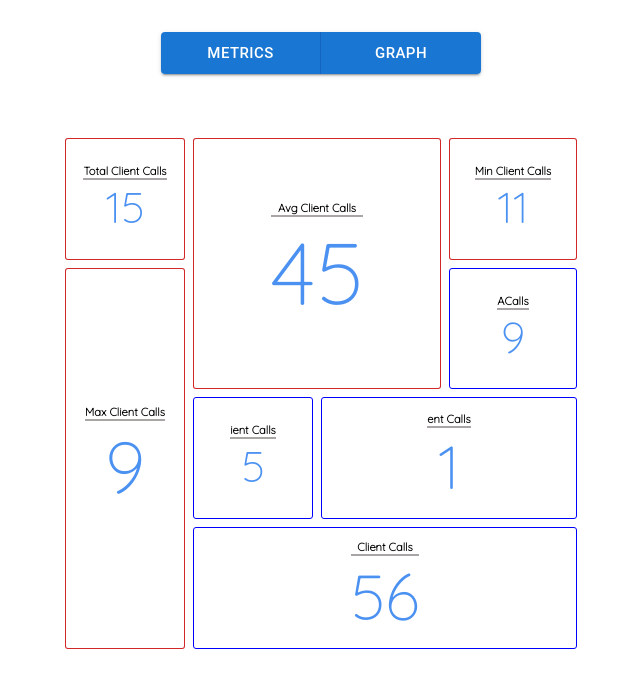
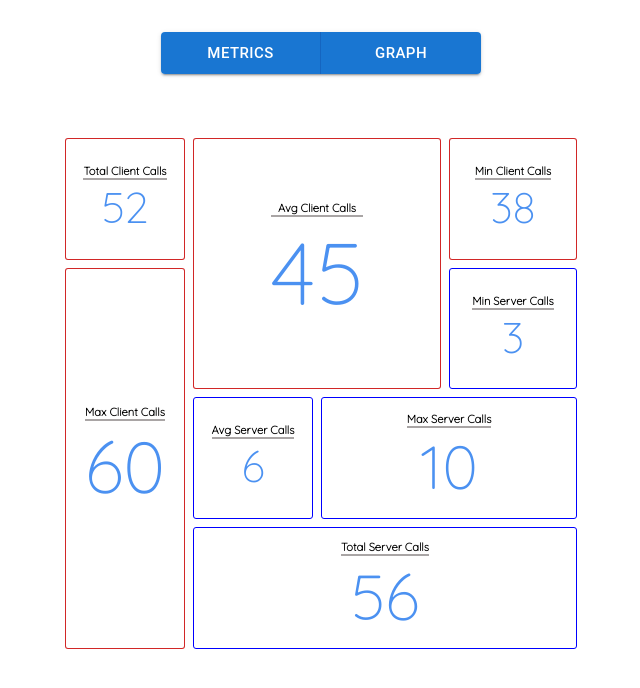
Before and after one commit to oslabs-beta/gRPSeek, a React app: page /metrics in a window 1280 px wide. Shown: the top 688 px of the page, without its empty margins (319-959 px from the left). Built offline with nearby package versions, Linux system fonts and the light colour scheme.

Commit message:
refactored

```diff
--- a/src/App.tsx
+++ b/src/App.tsx
@@ -8,7 +8,7 @@ import MetricsView from "./Pages/MetricsView";
 import GraphView from "./Pages/GraphView";
 
 
-const App = () => {
+const App: React.FC = () => {
   return (
     <Router>
       <Routes>
--- a/src/Pages/Main.tsx
+++ b/src/Pages/Main.tsx
@@ -1,10 +1,10 @@
 import React from 'react'
 import NavBar from '../client/components/NavBar'
 
-function Main() {
+const Main: React.FC = () => {
   return (
     <NavBar/>
-  )
-}
+    )
+  }
 
 export default Main
--- a/src/Pages/MetricsView.tsx
+++ b/src/Pages/MetricsView.tsx
@@ -4,15 +4,15 @@ import BoxMetric from "../client/components/Box";
 
 
 const MetricsView: React.FC = () => {
-  const fakeClientData = [
-    { metric: "Total Client Calls", total: 15 },
+  const fakeClientData: {metric: string, total: number}[] = [
+    { metric: "Total Client Calls", total: 52 },
     { metric: "Avg Client Calls ", total: 45 },
-    { metric: "Min Client Calls", total: 11 },
-    { metric: "Max Client Calls", total: 9 },
-    { metric: "Client Calls", total: 56 },
-    { metric: "ient Calls", total: 5 },
-    { metric: "ACalls", total: 9 },
-    { metric: "ent Calls", total: 1 },
+    { metric: "Min Client Calls", total: 38 },
+    { metric: "Max Client Calls", total: 60 },
+    { metric: "Total Server Calls", total: 56 },
+    { metric: "Avg Server Calls", total: 6 },
+    { metric: "Min Server Calls", total: 3 },
+    { metric: "Max Server Calls", total: 10 },
   ];
 
   return (
--- a/src/client/components/Box.tsx
+++ b/src/client/components/Box.tsx
@@ -15,7 +15,7 @@ interface BoxProps {
   id: number;
 }
 
-const BoxMetric = ({ metric, total, id }: BoxProps) => {
+const BoxMetric: React.FC<BoxProps> = props => {
   // return (
   //   <>
   //     <Card id = {`card--${id}`} sx={{ boxShadow: 2, width: 150, height: 150 }}>
@@ -48,7 +48,7 @@ const BoxMetric = ({ metric, total, id }: BoxProps) => {
 
   return (
 
-    <motion.div className={`card--${id}`}
+    <motion.div className={`card--${props.id}`}
     initial={{scale:0}} animate={{scale:1}}
     exit={{ scale: 0, transition: { duration: 0.1 } }}
     transition={{
@@ -64,10 +64,10 @@ const BoxMetric = ({ metric, total, id }: BoxProps) => {
 
   }} >
       <h3 className="card--metric">
-        {metric}
+        {props.metric}
         <hr/>
         <div className="card--number">
-          <CountUp start={0} end={total} duration={3.5} />
+          <CountUp start={0} end={props.total} duration={3.5} />
         </div>
       </h3>
     </motion.div>
```
